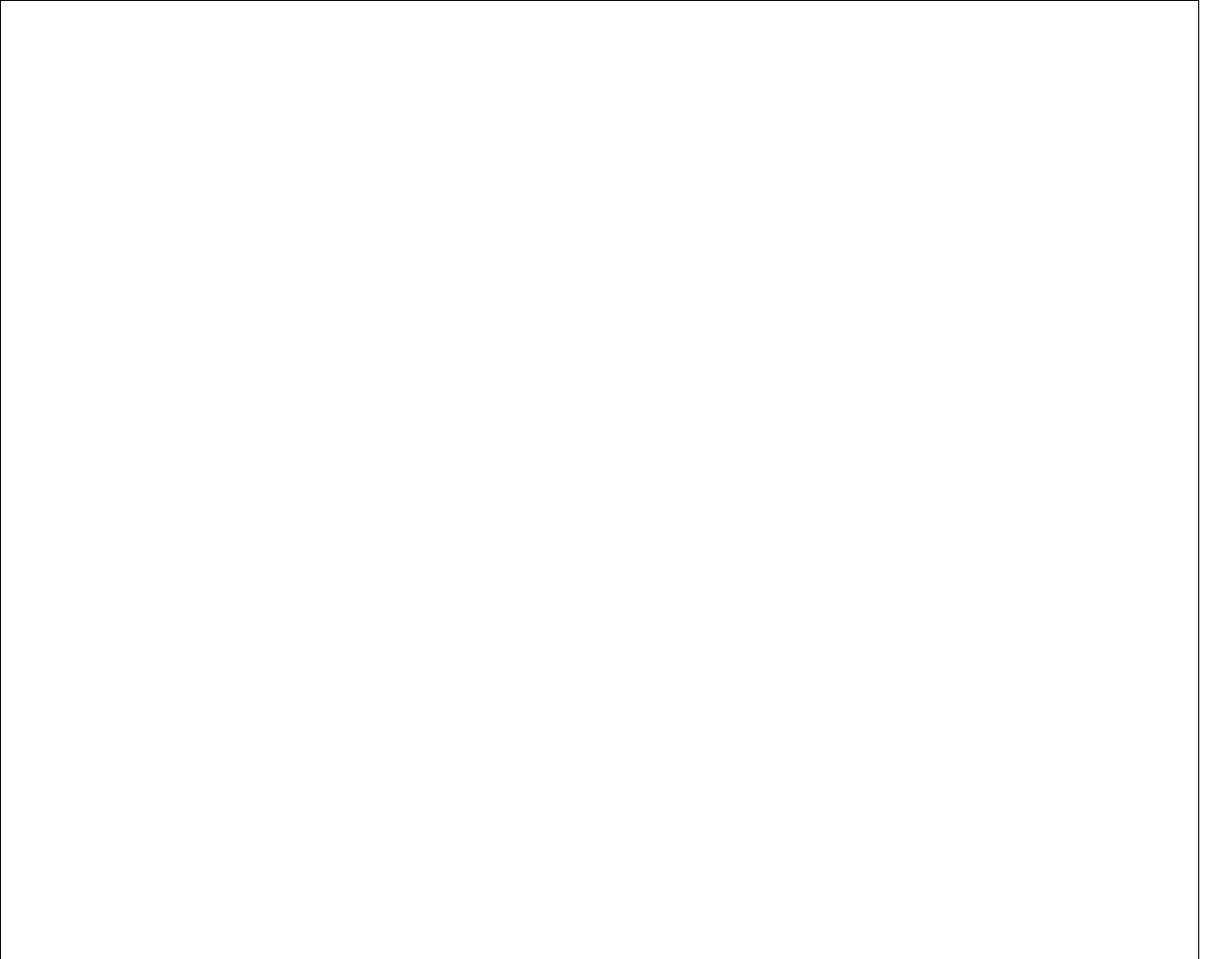
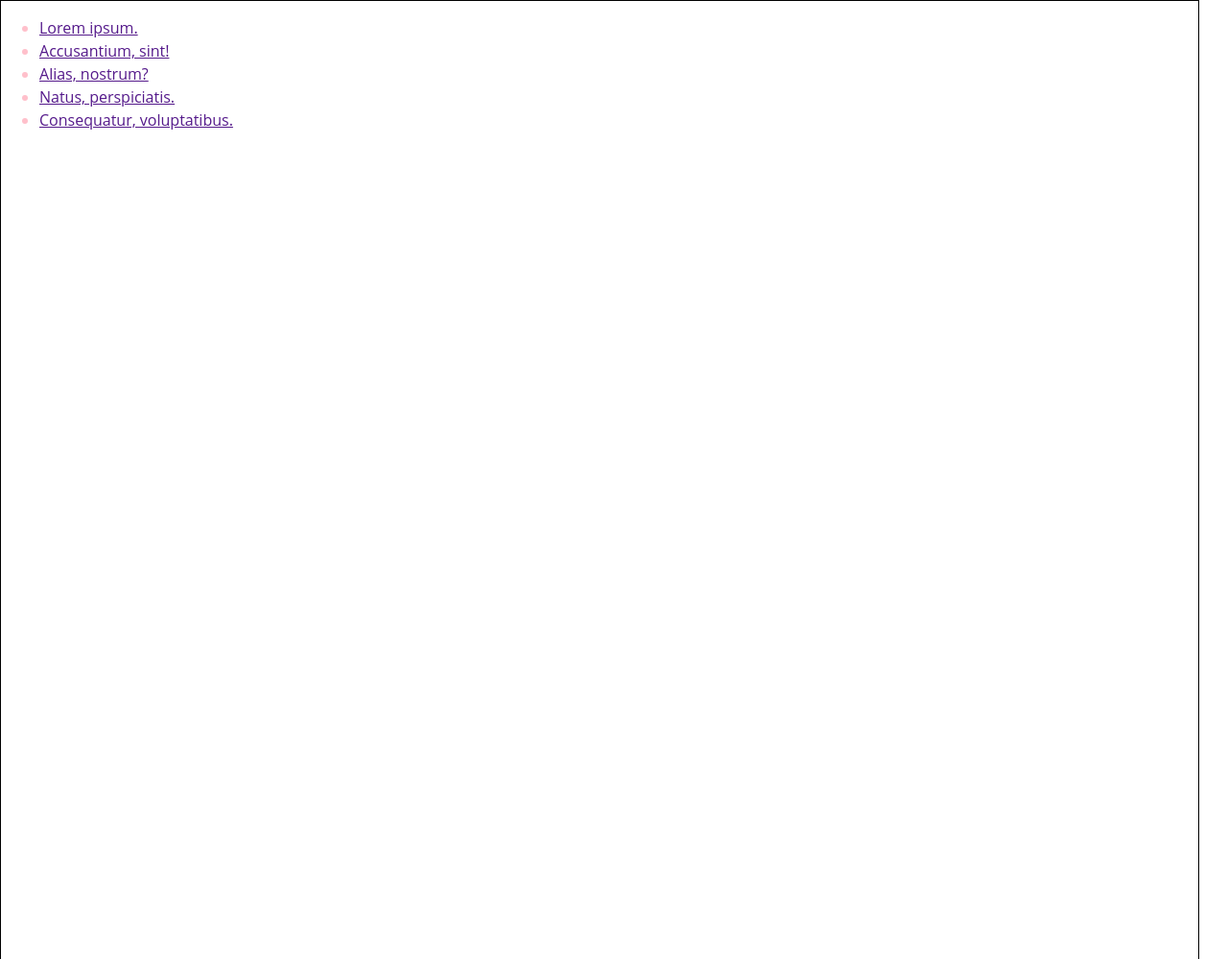
Before and after one commit to Valkor95/JS_HomeWorks, a plain HTML site: page index.html in a window 1280 px wide. Shown: the top 999 px of the page at 96% size. Drawn offline with nearby package versions, Linux system fonts and the light colour scheme; files that its build step writes are made by us from their sources.

Commit message:
draft_2_2

```diff
--- a/index.html
+++ b/index.html
@@ -7,8 +7,20 @@
 </head>
 <body>
 
+<header>
+    <div class="container">
+        <nav>
+            <ul>
+                <li><a href="">Lorem ipsum.</a></li>
+                <li><a href="">Accusantium, sint!</a></li>
+                <li><a href="">Alias, nostrum?</a></li>
+                <li><a href="">Natus, perspiciatis.</a></li>
+                <li><a href="">Consequatur, voluptatibus.</a></li>
+            </ul>
+        </nav>
+    </div>
+</header>
 
-
-<script src="./js/script.js"></script>
+<!--<script src="./js/script.js"></script>-->
 </body>
 </html>
--- /dev/null
+++ b/scss/common/_index.scss
@@ -0,0 +1,7 @@
+@import "./fonts";
+@import "./reset";
+@import "./variables";
+@import "./extends";
+@import "./mixins";
+@import "./animations";
+@import "./common";
--- /dev/null
+++ b/scss/components/header/_index.scss
@@ -0,0 +1,2 @@
+@import "./header";
+@import "./header-media";
--- a/scss/index.scss
+++ b/scss/index.scss
@@ -1,7 +1,6 @@
-@import "./common/reset";
-@import "./common/variables";
-@import "./common/extends";
-@import "./common/mixins";
+@import "./common";
+@import "./components/header";
+
 
 body{
   @include my-mixin(pink, 1000px);
```
Also changed, not shown: scss/components/header/_header-media.scss (added), scss/components/header/_header.scss (added).
